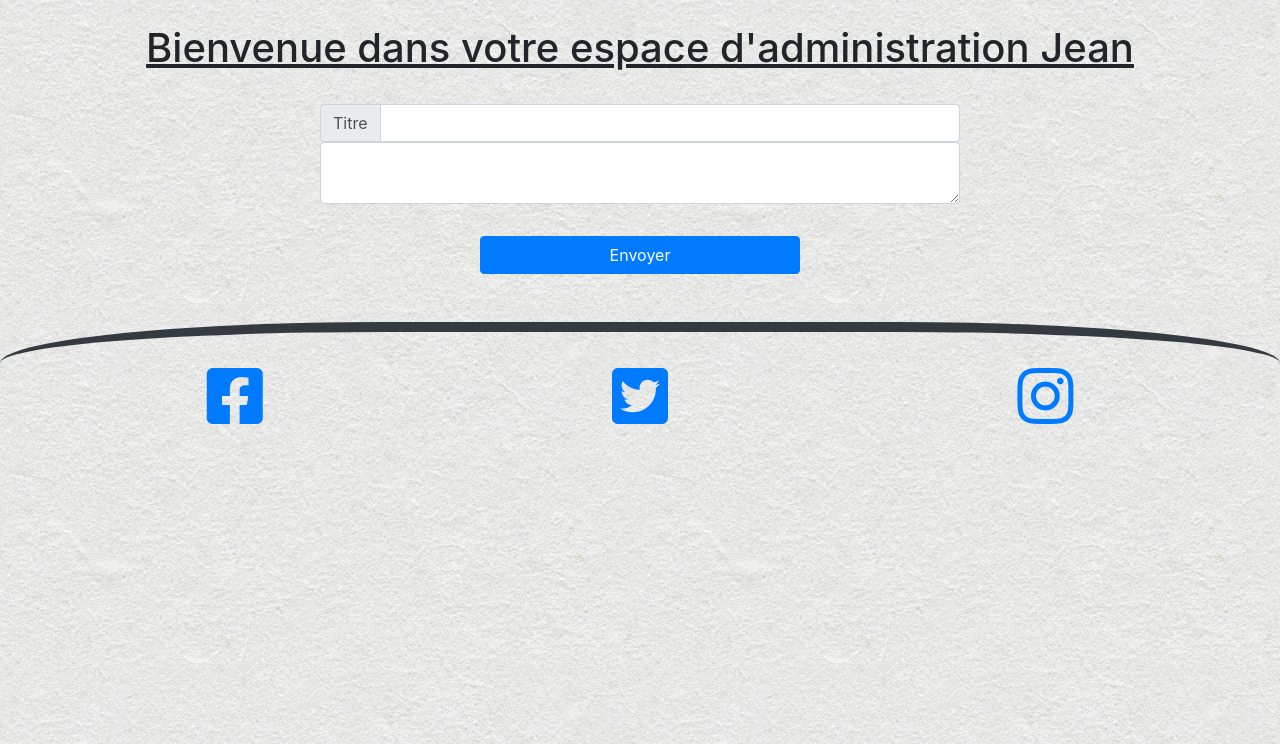
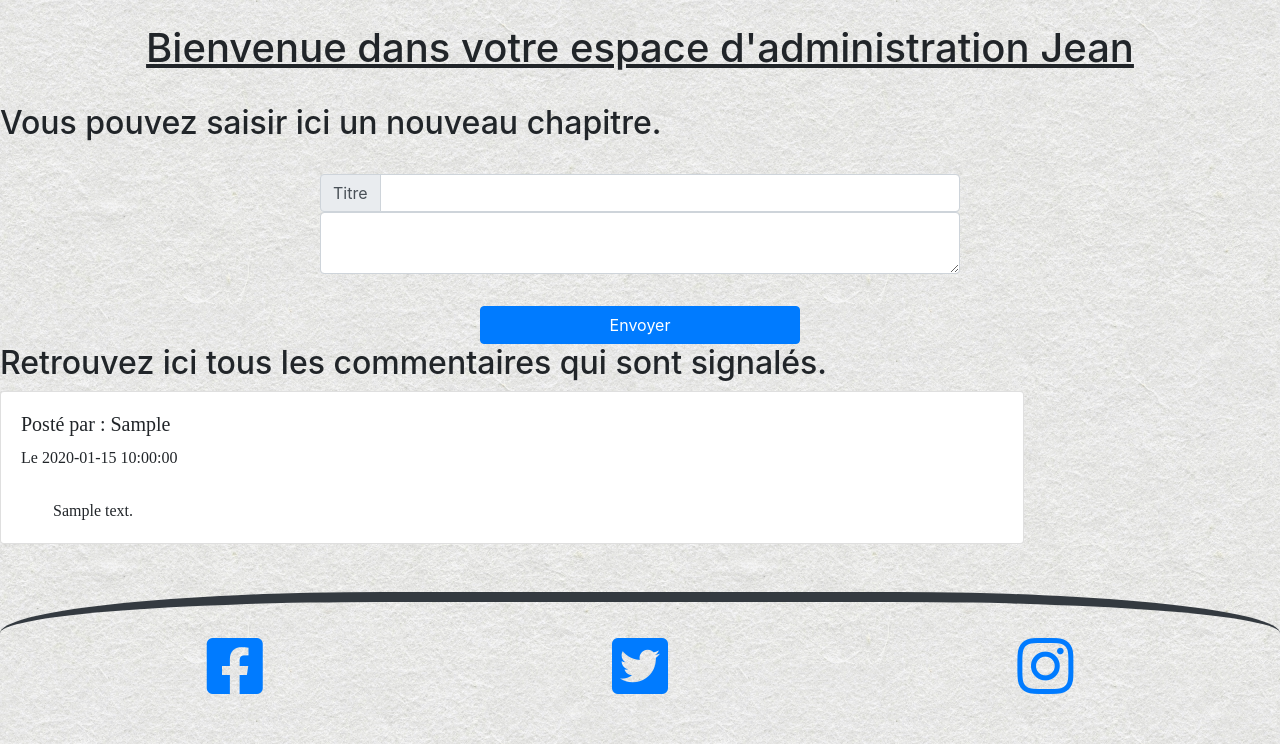
Before and after one commit to valentinantoin/Blog-Jean-Forteroche, a PHP site: template src/views/admin.twig in a window 1280 px wide. Shown: the part 56-800 px from the top of the page. Run offline with PHP 8.4, Linux system fonts and the light colour scheme; the template is opened without the code that fills it: most values are stand-ins (such as "Sample title", 1, 10 or a date in 2020); some libraries are stand-ins or nearby versions; some web fonts are replaced.

Commit message:
Add reported comments section

```diff
--- a/src/views/admin.twig
+++ b/src/views/admin.twig
@@ -6,7 +6,11 @@
 
     <h1>Bienvenue dans votre espace d'administration Jean</h1>
 
-    <form method="post" action="http://localhost/blog/public/index.php?acces=postchap">
+    <section>
+
+    <h2>Vous pouvez saisir ici un nouveau chapitre.</h2>
+
+    <form method="post" action="https://jeanforteroche.valentin-antoin.fr/index.php?acces=postchap">
 
         <div class="input-group flex-nowrap">
             <div class="input-group-prepend">
@@ -20,6 +24,26 @@
        <button type="submit" class="btn btn-primary">Envoyer</button>
 
     </form>
+    </section>
+
+    <section>
+
+
+    <h2>Retrouvez ici tous les commentaires qui sont signalés.</h2>
+
+{%  for comment in comments %}
+
+     <div class="card">
+        <div class="card-body">
+            <h5 class="card-title">Posté par : {{ comment.user_pseudo }}</h5>
+            <h6 class="card-text">Le {{ comment.creation_date_fr }}</h6>
+            <p class="card-text">{{ comment.content }}</p>
+        </div>
+     </div>
+
+{% endfor %}
+
+    </section>
 
 {% endblock %}
 
```
